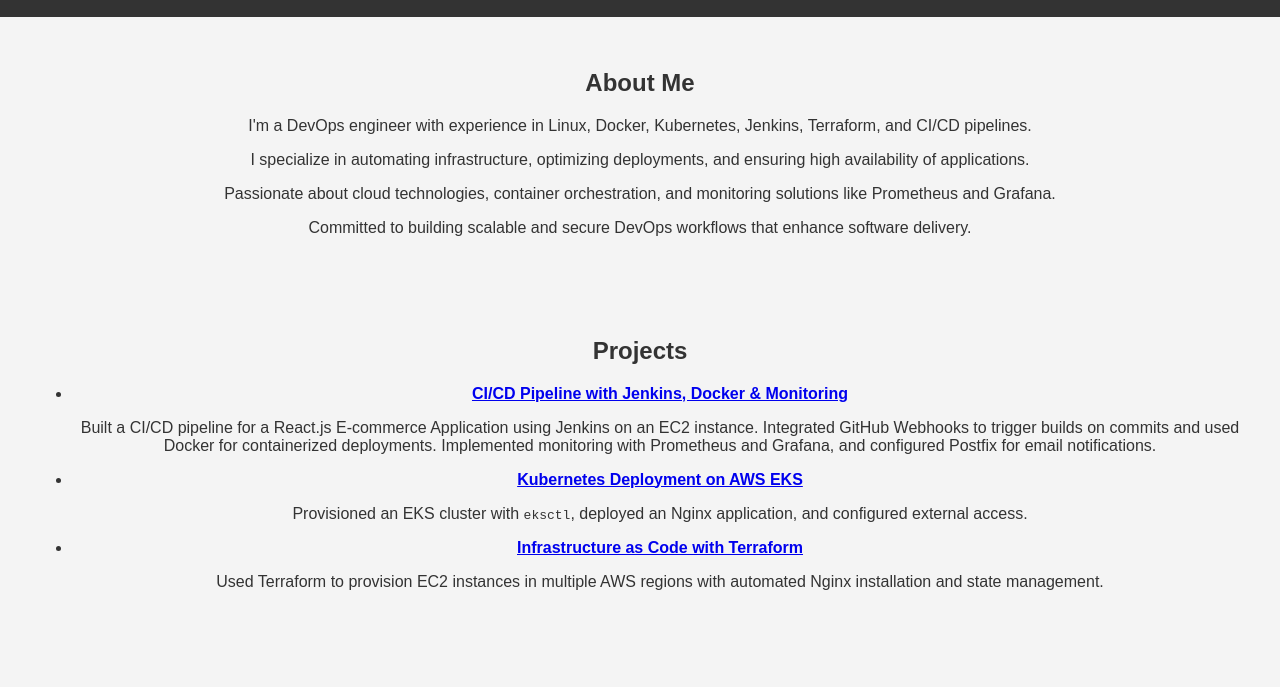
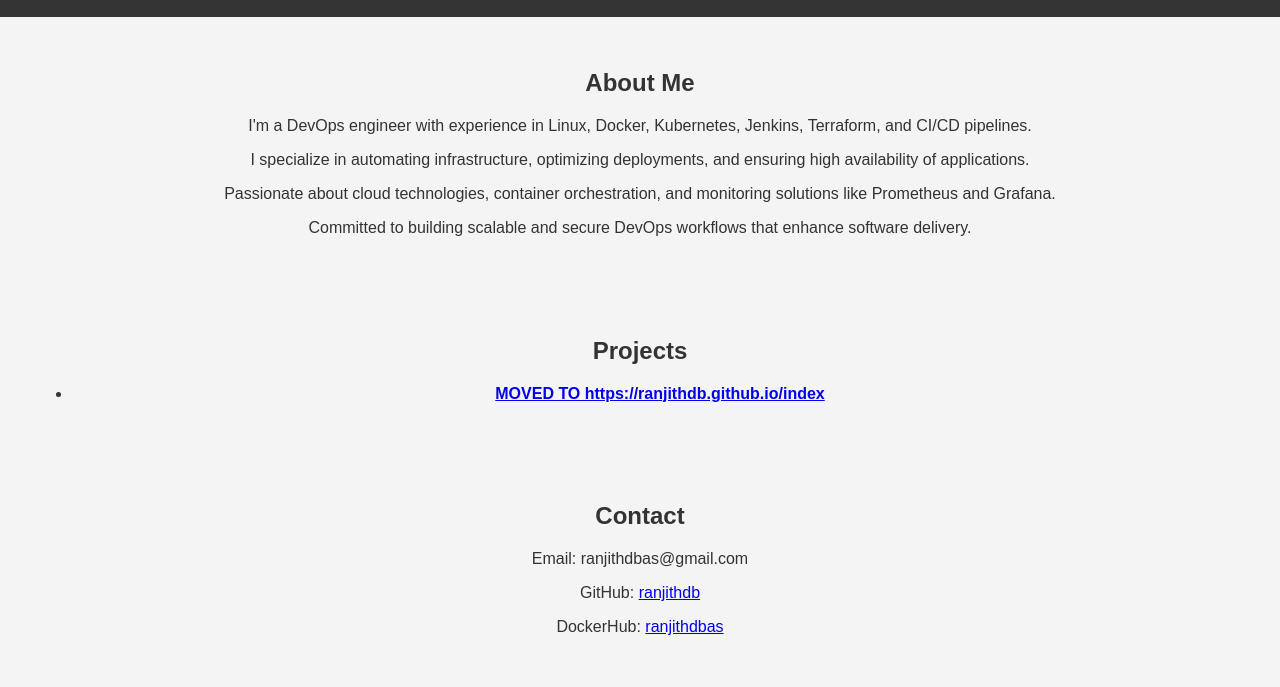
Before and after one commit to ranjithdb/ranjithdb.github.io, a plain HTML site: page index.html in a window 1280 px wide. Shown: the part 95-782 px from the top of the page. Drawn offline with Linux system fonts and the light colour scheme.

Commit message:
projects moved to index repo

```diff
--- a/index.html
+++ b/index.html
@@ -34,22 +34,9 @@
         <h2>Projects</h2>
         <ul>
             <li>
-                <a href="https://github.com/ranjithdb/reactappone/tree/main" target="_blank">
-                    <strong>CI/CD Pipeline with Jenkins, Docker & Monitoring</strong>
+                <a href="https://ranjithdb.github.io/index/" target="_blank">
+                    <strong>MOVED TO https://ranjithdb.github.io/index</strong>
                 </a>
-                <p>Built a CI/CD pipeline for a React.js E-commerce Application using Jenkins on an EC2 instance. Integrated GitHub Webhooks to trigger builds on commits and used Docker for containerized deployments. Implemented monitoring with Prometheus and Grafana, and configured Postfix for email notifications.</p>
-            </li>
-            <li>
-                <a href="https://github.com/ranjithdb/s1mple/tree/main/kuberneteskubernetestwo" target="_blank">
-                    <strong>Kubernetes Deployment on AWS EKS</strong>
-                </a>
-                <p>Provisioned an EKS cluster with <code>eksctl</code>, deployed an Nginx application, and configured external access.</p>
-            </li>
-            <li>
-                <a href="https://github.com/ranjithdb/s1mple/tree/main/terraformterraformtwo" target="_blank">
-                    <strong>Infrastructure as Code with Terraform</strong>
-                </a>
-                <p>Used Terraform to provision EC2 instances in multiple AWS regions with automated Nginx installation and state management.</p>
             </li>
         </ul>
     </section>
```
